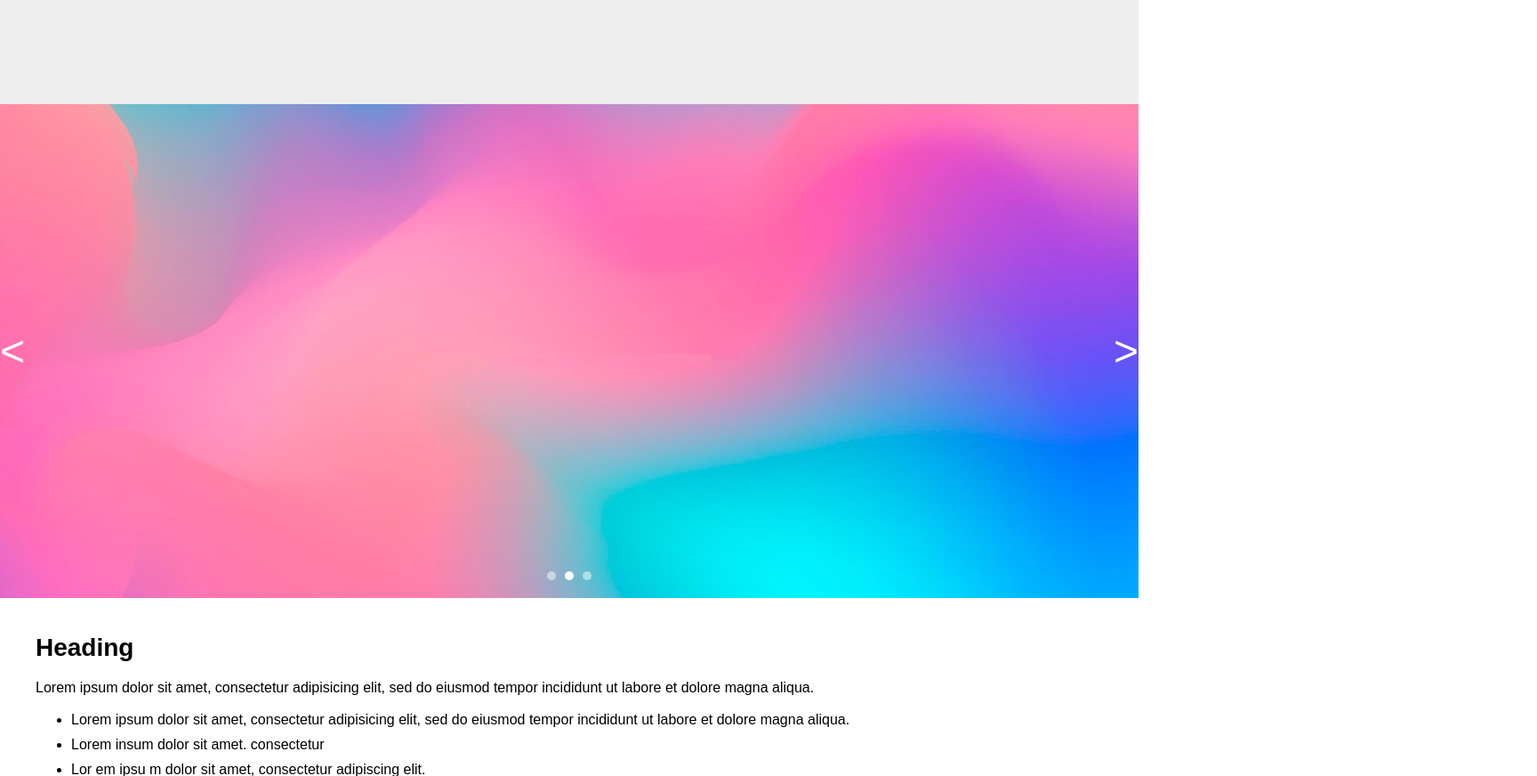
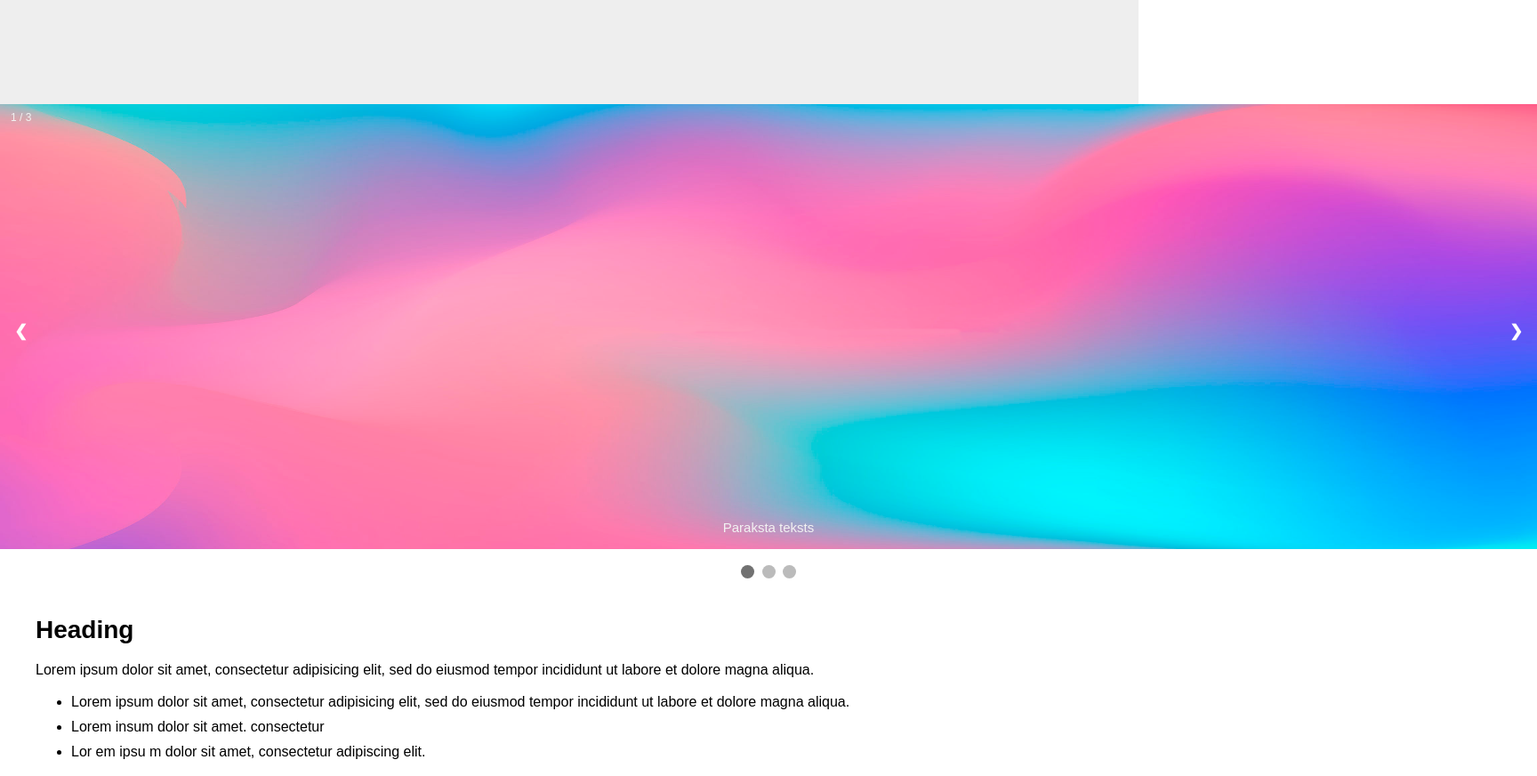
Before and after one commit to DevNexS/layout, a plain HTML site: page index.html in a window 1280 px wide. Shown: the part 1112-1984 px from the top of the page at 89% size, 1728 px wide, since content can reach past the window. Drawn offline with Linux system fonts and the light colour scheme.

Commit message:
Added JS & Updated HTML

```diff
--- a/index.html
+++ b/index.html
@@ -1,11 +1,13 @@
 <!DOCTYPE html>
 <html lang="lv">
+
 <head>
     <meta charset="UTF-8">
     <meta name="viewport" content="width=device-width, initial-scale=1.0">
     <link rel="stylesheet" href="style.css">
     <title>Пользовательский макет</title>
 </head>
+
 <body>
     <header>
         <div class="logo">Logo</div>
@@ -22,7 +24,8 @@
         <section class="banner">
             <div class="banner-content">
                 <h1>Galvenais virsraksts</h1>
-        <p>Lorem ipsum dolor sit amet. consectetur adipiscing elit<br>Aliquam risus neque. consectetur vitae semper et. sodales<br>eget arcu. Aliquam dapibus nunc eget feugiat tincidunt.</p>
+                <p>Lorem ipsum dolor sit amet. consectetur adipiscing elit<br>Aliquam risus neque. consectetur vitae
+                    semper et. sodales<br>eget arcu. Aliquam dapibus nunc eget feugiat tincidunt.</p>
                 <div class="buttons">
                     <button class="read-more">Lasīt vairāk</button>
                     <button class="apply">Pieteikties</button>
@@ -57,26 +60,48 @@
                 </div>
             </div>
         </section>
+    </main>
 
-    <section class="banner-3">
-      <div class="arrows">
-        <div class="arrow-left">&lt;</div>
-        <div class="arrow-right">&gt;</div>
+    <section class="baner-3">
+    <div class="slideshow-container">
+
+        <div class="mySlides fade">
+            <div class="numbertext">1 / 3</div>
+            <img src="img/2.png" style="width:100%; height: 100%;">
+            <div class="text">Paraksta teksts</div>
         </div>
-      <div class="dots">
-        <span class="dot"></span>
-        <span class="dot active"></span>
-        <span class="dot"></span>
+
+        <div class="mySlides fade">
+            <div class="numbertext">2 / 3</div>
+            <img src="img/2.png" style="width:100%; height: 100%;">
+            <div class="text">paraksta teksts</div>
+        </div>
+
+        <div class="mySlides fade">
+            <div class="numbertext">3 / 3</div>
+            <img src="img/2.png" style="width:100%; height: 100%;">
+            <div class="text">paraksta teksts</div>
+        </div>
+        <a class="prev" onclick="plusSlides(-1)">&#10094;</a>
+        <a class="next" onclick="plusSlides(1)">&#10095;</a>
+    </div>
+    <br>
+
+    <div style="text-align:center">
+        <span class="dot" onclick="currentSlide(1)"></span>
+        <span class="dot" onclick="currentSlide(2)"></span>
+        <span class="dot" onclick="currentSlide(3)"></span>
     </div>
     </section>
-  </main>
 
     <section class="content">
         <div class="container">
             <h3>Heading</h3>
-      <p>Lorem ipsum dolor sit amet, consectetur adipisicing elit, sed do eiusmod tempor incididunt ut labore et dolore magna aliqua.</p><br>
+            <p>Lorem ipsum dolor sit amet, consectetur adipisicing elit, sed do eiusmod tempor incididunt ut labore et
+                dolore magna aliqua.</p><br>
             <ul>
-        <li>Lorem ipsum dolor sit amet, consectetur adipisicing elit, sed do eiusmod tempor incididunt ut labore et dolore magna aliqua.</li>
+                <li>Lorem ipsum dolor sit amet, consectetur adipisicing elit, sed do eiusmod tempor incididunt ut labore
+                    et dolore magna aliqua.</li>
                 <li>Lorem insum dolor sit amet. consectetur</li>
                 <li>Lor em ipsu m dolor sit amet, consectetur adipiscing elit.</li>
             </ul>
@@ -122,5 +147,6 @@
             <p>Autors: Dominiks Segals</p>
         </div>
     </footer-2>
+    <script src="script.js"></script>
 </body>
 </html>
--- /dev/null
+++ b/script.js
@@ -0,0 +1,44 @@
+let slideIndex = 1;
+showSlides(slideIndex);
+
+function plusSlides(n) {
+    showSlides(slideIndex += n);
+}
+
+function currentSlide(n) {
+    showSlides(slideIndex = n);
+}
+
+function showSlides(n) {
+    let i;
+    let slides = document.getElementsByClassName("mySlides");
+    let dots = document.getElementsByClassName("dot");
+    if (n > slides.length) {
+        slideIndex = 1
+    }
+    if (n < 1) {
+        slideIndex = slides.length
+    }
+    for (i = 0; i < slides.length; i++) {
+        slides[i].style.display = "none";
+    }
+    for (i = 0; i < dots.length; i++) {
+        dots[i].className = dots[i].className.replace(" active", "");
+    }
+    slides[slideIndex - 1].style.display = "block";
+    dots[slideIndex - 1].className += " active";
+}
+
+document.addEventListener('DOMContentLoaded', function () {
+    const readMoreButtons = document.querySelectorAll('.read-more');
+    readMoreButtons.forEach(function (button) {
+        button.addEventListener('click', function () {
+            alert('Nospiesta poga "Lasīt vairāk"');
+        });
+    });
+
+    const applyButton = document.querySelector('.apply');
+    applyButton.addEventListener('click', function () {
+        alert('Nospiesta poga "Pieteikties"');
+    });
+});
--- a/style.css
+++ b/style.css
@@ -100,7 +100,7 @@ header nav ul li a:hover {
     justify-content: space-between;
     align-items: center;
     padding: 40px;
-    max-width: 1700px;
+    max-width: 1728px;
     margin: 0 auto;
 }
 
@@ -160,52 +160,88 @@ h2 {
     color: #fff;
 }
 
-.banner-3 {
-    background-image: url('img/2.png');
-    background-size: cover;
-    background-position: center;
-    padding: 250px 0;
-    position: relative;
+.baner-3{
+  display: block;
+  width: 1728px;
+  height: 500px;
+  margin-bottom: 35px;
 }
 
-.arrows {
-    position: relative;
-    display: flex;
-    justify-content: space-between;
-    max-width: 1600px;
-    margin: 0 auto;
+.slideshow-container {
+  position: relative;
 }
 
-.arrow-left,
-.arrow-right {
-    color: #fff;
-    font-size: 48px;
-    cursor: pointer;
+.mySlides {
+    display: none;
+    width: 1728px;
+    height: 500px;
 }
 
-.dots {
-    position: absolute;
-    bottom: 0;
-    left: 0;
-    right: 0;
-    display: flex;
-    justify-content: center;
-    padding: 20px;
+.prev, .next {
+  cursor: pointer;
+  position: absolute;
+  top: 50%;
+  width: auto;
+  margin-top: -22px;
+  padding: 16px;
+  color: white;
+  font-weight: bold;
+  font-size: 18px;
+  transition: 0.6s ease;
+  border-radius: 0 3px 3px 0;
+  user-select: none;
+}
+
+.next {
+  right: 0;
+  border-radius: 3px 0 0 3px;
+}
+
+.prev:hover, .next:hover {
+  background-color: rgba(0,0,0,0.8);
+}
+
+.text {
+  color: #f2f2f2;
+  font-size: 15px;
+  padding: 8px 12px;
+  position: absolute;
+  bottom: 8px;
+  width: 100%;
+  text-align: center;
+}
+
+.numbertext {
+  color: #f2f2f2;
+  font-size: 12px;
+  padding: 8px 12px;
+  position: absolute;
+  top: 0;
 }
 
 .dot {
-    display: inline-block;
-    background-color: #fff;
-    opacity: 0.5;
-    width: 10px;
-    height: 10px;
-    border-radius: 50%;
-    margin: 0 5px;
-    cursor: pointer;
+  cursor: pointer;
+  height: 15px;
+  width: 15px;
+  margin: 0 2px;
+  background-color: #bbb;
+  border-radius: 50%;
+  display: inline-block;
+  transition: background-color 0.6s ease;
 }
 
-.dot.active {
-    opacity: 1;
+.active, .dot:hover {
+  background-color: #717171;
+}
+
+.fade {
+  animation-name: fade;
+  animation-duration: 1.5s;
+}
+
+@keyframes fade {
+  from {opacity: .4}
+  to {opacity: 1}
 }
 
 .container {
```
Lines whose indentation alone changed are shown as unchanged.
